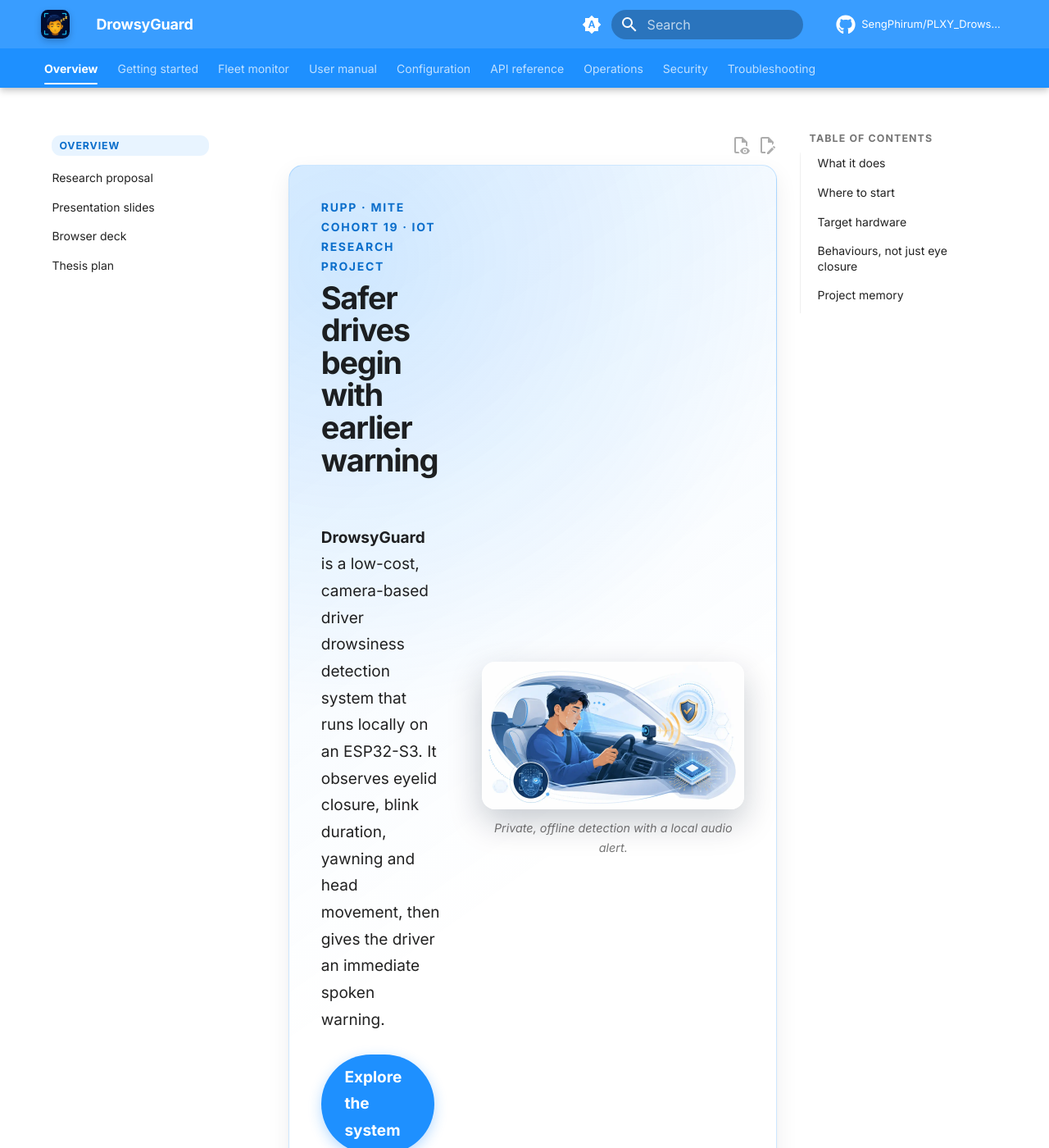
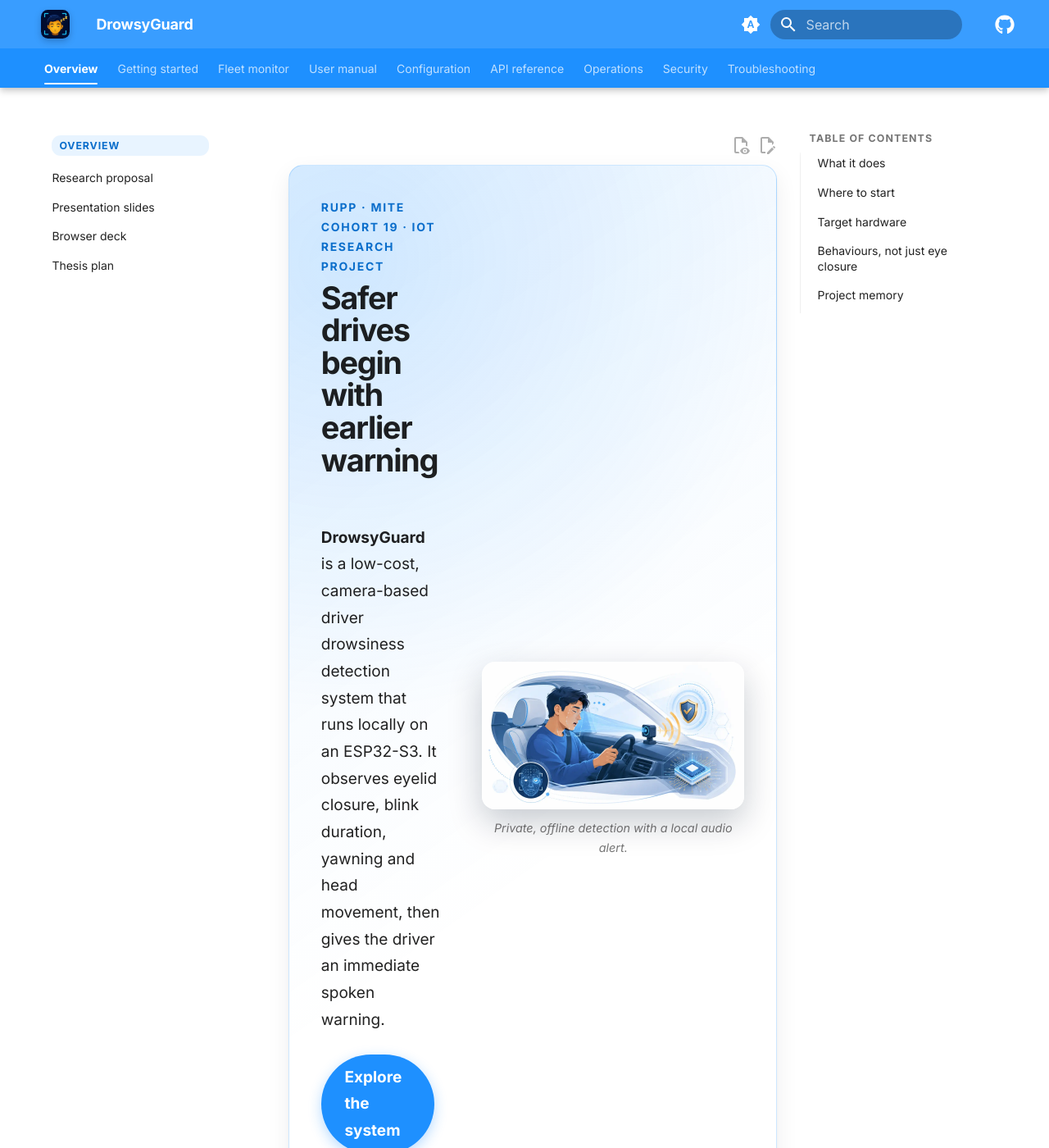
Before and after one commit to SengPhirum/PLXY_DrowsyGuard, an MkDocs documentation site: the page built from docs/index.md, in a window 1280 px wide and 1400 px high. Shown: the whole window at 82% size. Built offline with MkDocs 1.6.1 and Material for MkDocs 9.7.7, drawn with Linux system fonts in a browser that asks for light colours; comment, search, counter and statistics services are not loaded.

Commit message:
Hide repository name in header for improved mobile display

```diff
--- a/docs/stylesheets/extra.css
+++ b/docs/stylesheets/extra.css
@@ -839,3 +839,15 @@
 #dg-build code {
   overflow-wrap: anywhere;
 }
+
+/* Header repo link: the GitHub icon alone. Material renders repo_name (and the
+   star/fork facts it fetches) next to the icon, which crowds the header on a
+   phone for information the icon's link already carries. The name stays in
+   mkdocs.yml because Material uses it for the link's accessible title. */
+.md-header__source .md-source__repository {
+  display: none;
+}
+.md-header__source {
+  width: auto;
+  max-width: none;
+}
```
